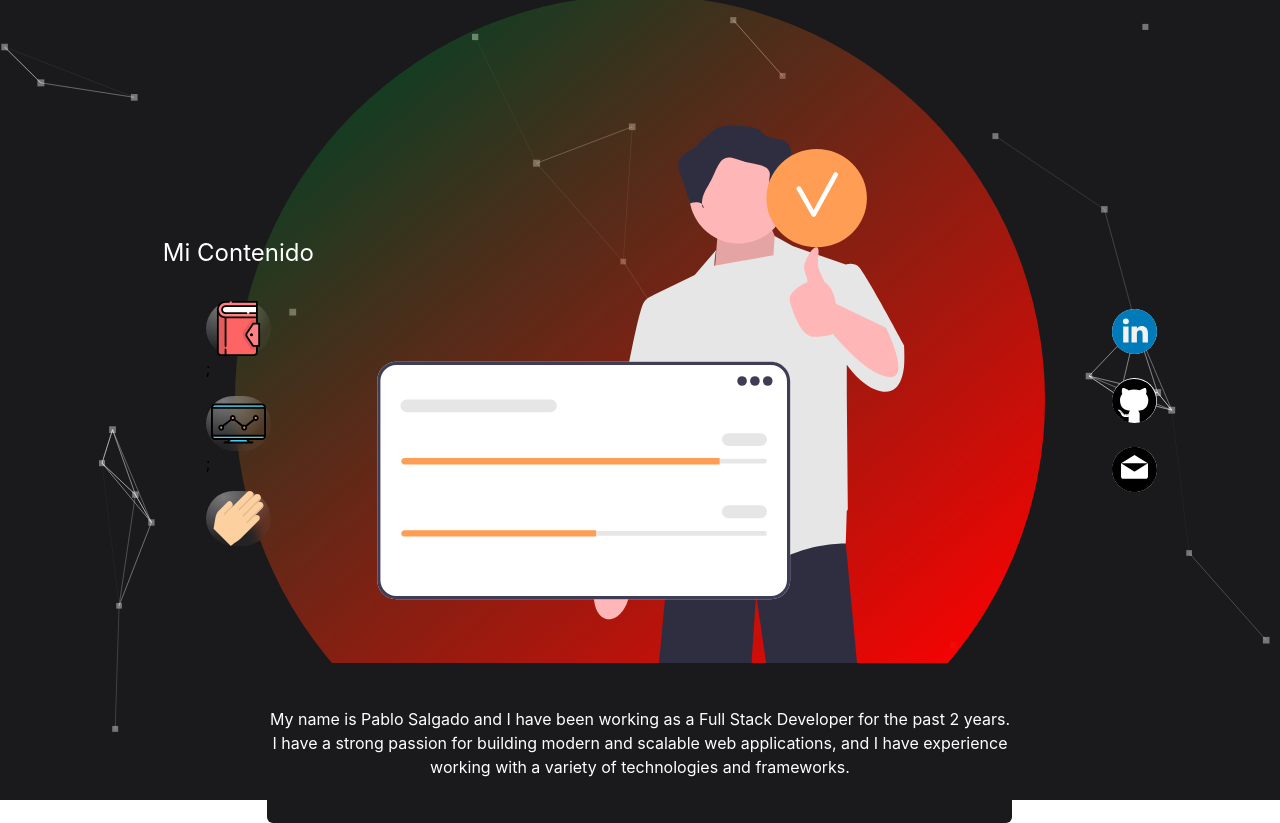
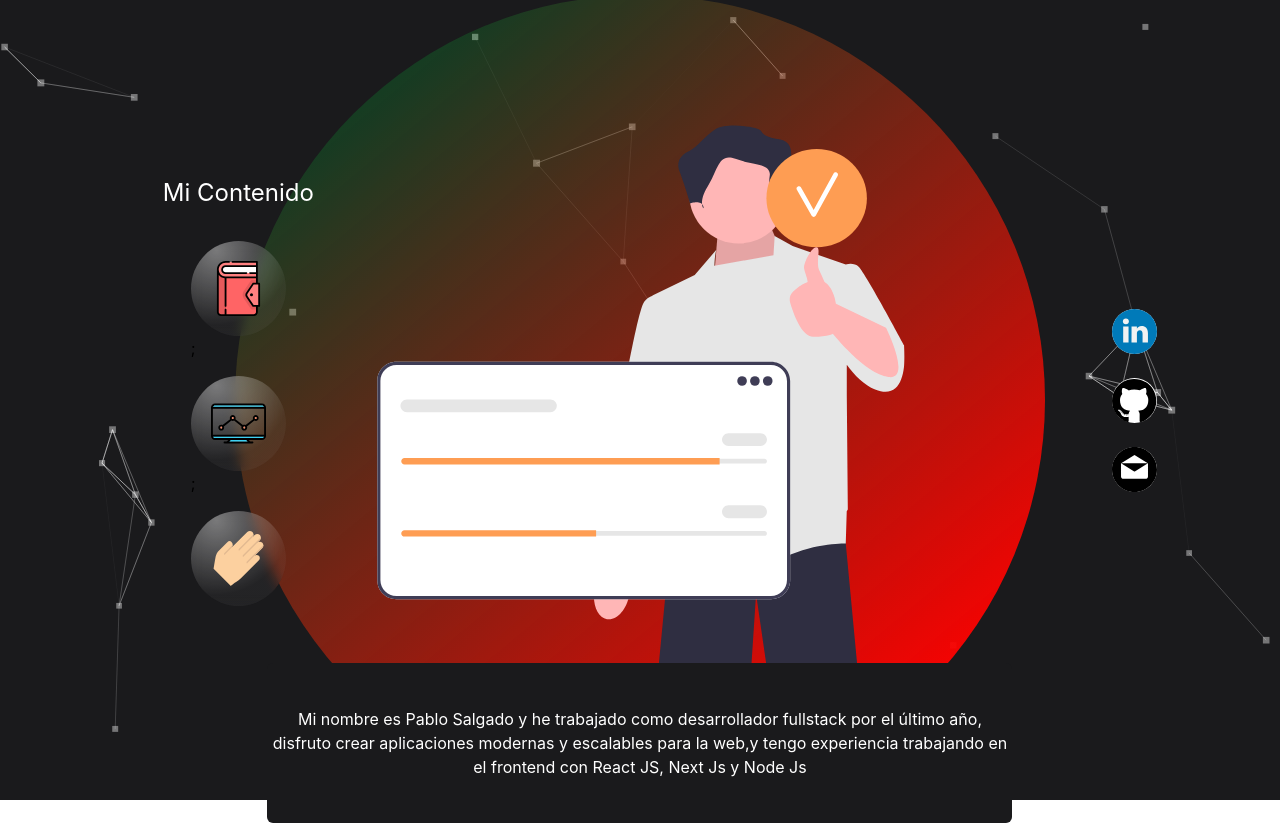
Before and after one commit to Pablosal/portafolio, a Next.js app: page / in a window 1280 px wide. Built offline with nearby package versions, Linux system fonts and the light colour scheme.

Commit message:
fix minor details

```diff
--- a/components/buble_component/BubleComponent.tsx
+++ b/components/buble_component/BubleComponent.tsx
@@ -17,7 +17,7 @@ const BubbleInnerPartComponent = ({ children }: IBubleComponent) => {
           'radial-gradient(100% 77.95% at 55% 10%, #F5EE9E 60%, #F49E4C 100%)',
         backdropFilter: 'blur(6px)',
       }}
-      className="rounded-full  top-0  bg-blue-800 center-verticaly items-center w-[95px] sm:w-[65px]"
+      className="rounded-full  top-0  bg-blue-800 center-verticaly items-center w-[65px] sm:w-[95px] h-[65px] sm:h-[95px]"
       style={{
         background:
           'radial-gradient(77.95% 77.95% at 26.67% 10%, rgba(255, 255, 255, 0.42) 0%, rgba(196, 196, 196, 0.06) 100%)',
--- a/components/buble_menu_component/BubleMenuComponent.tsx
+++ b/components/buble_menu_component/BubleMenuComponent.tsx
@@ -28,7 +28,7 @@ const BubleMenuComponent = ({ openModalToScreen }: BubleMenuComponentProps) => {
           <ArticlesIcon className="w-[35px] sm:w-[55px]" />
         </LazyBubleComponent>
         <LazyBubleComponent linkTo="/proyectos">
-          <ProjectsIcon className="w-[35px] sm:w-[55px]" />
+          <ProjectsIcon className="w-[35px] sm:w-[55px] " />
         </LazyBubleComponent>
         <LazyBubleComponent openModalToScreen={openModalToScreen} linkTo="/">
           <AboutMeIcon className="w-[35px] sm:w-[55px]" />
--- a/components/query_title/QueryTitleComponent.tsx
+++ b/components/query_title/QueryTitleComponent.tsx
@@ -2,7 +2,7 @@ import * as React from 'react';
 
 const QueryTitleComponent = () => {
   return (
-    <h3 className="text-2xl text-white m-8 sm:visible invisible ">
+    <h3 className="text-2xl text-white m-8 sm:inline hidden  ">
       Mi Contenido
     </h3>
   );
--- a/pages/index.tsx
+++ b/pages/index.tsx
@@ -7,7 +7,7 @@ import dynamic from 'next/dynamic';
 import * as React from 'react';
 import ExperienceLayout from '../components/experience_layout/ExperienceLayout';
 import UseModal from '../utils/hooks/useModal';
-
+import descriptions from '../utils/data/languages.json';
 const LazyCentralHeroComponent = dynamic(
   () => import('../components/central_hero_component/CentralHeroComponent'),
   {
@@ -51,10 +51,7 @@ export default function Home() {
         </div>
         <div className="center-verticaly relative ">
           <LazyCentralHeroComponent />
-          <TextComponent
-            text="My name is Pablo Salgado and I have been working as a Full Stack Developer for the past 2 years. I have a strong passion for building modern and scalable web applications, and I have experience working with a variety of technologies and frameworks."
-            top={241}
-          />
+          <TextComponent text={descriptions.spanish.aboutMe} top={241} />
         </div>
 
         <aside className="fixed sm:right-0 sm:mr-9 sm:mt-9  sm:z-10 sm:bottom-0 bottom-[48px] right-[18px]">
--- a/utils/data/languages.json
+++ b/utils/data/languages.json
@@ -1,6 +1,6 @@
 {
   "spanish": {
-    "aboutMe": "Mi nombre es Pablo Salgado y he trabajado como desarrollador fullstack por el ultimo año, disfruto crear aplicaciones modernas y escalables para la web,y tengo experiencia trabajando en el frontend con React JS, Next Js y Node Js",
+    "aboutMe": "Mi nombre es Pablo Salgado y he trabajado como desarrollador fullstack por el último año, disfruto crear aplicaciones modernas y escalables para la web,y tengo experiencia trabajando en el frontend con React JS, Next Js y Node Js",
     "experience": [
       {
         "title": "Desarrollador Full Stack Jr para Dentic",
```
